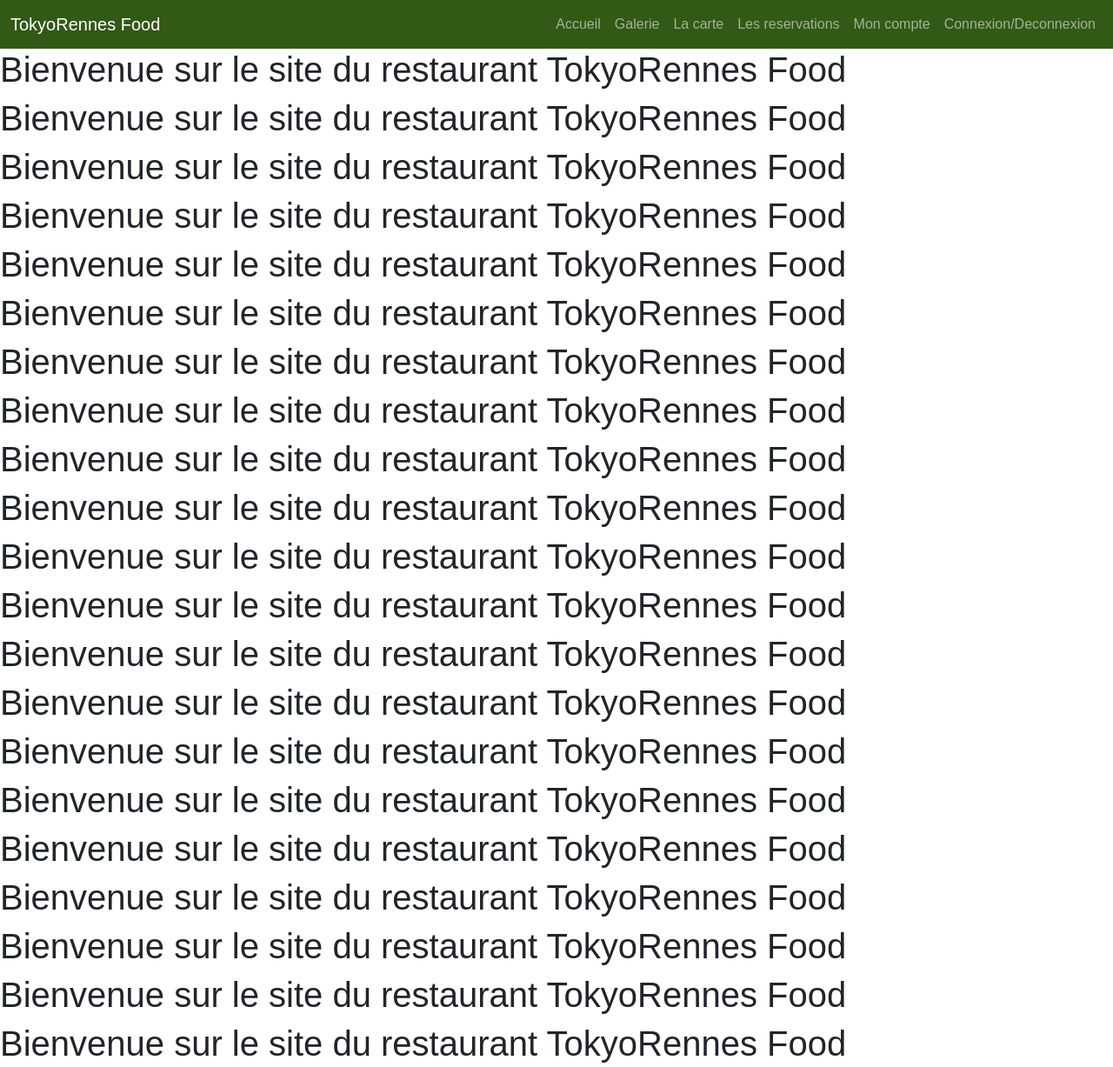
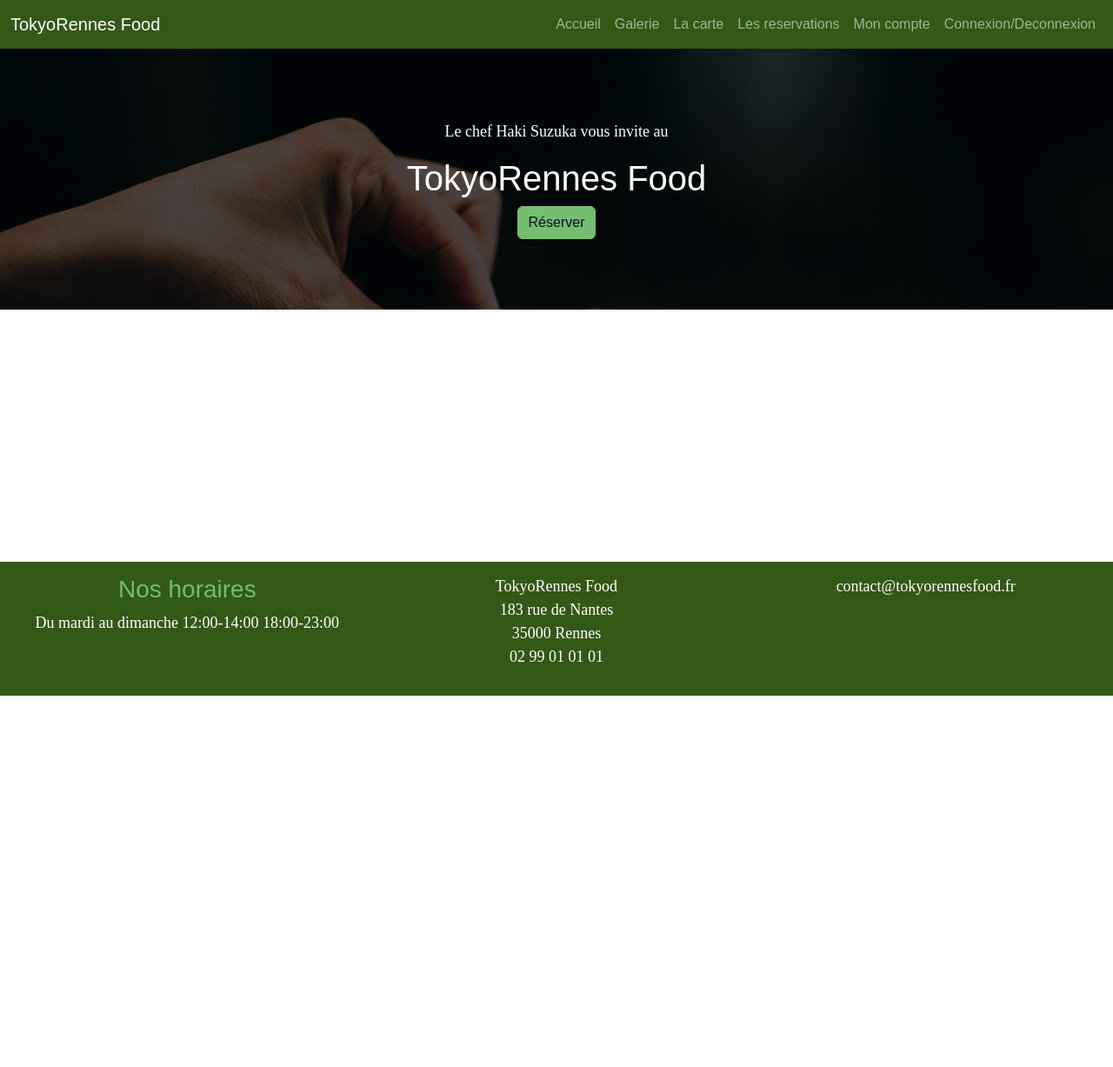
Before and after one commit to Stupnitsky99/TokyoRennesFoodFront, a website with bundled scripts: page index.html in a window 1280 px wide. Shown: the top 1227 px of the page at 87% size. After the commit the page ends 800 px from the top, so only its background shows below. Built offline with nearby package versions, Linux system fonts and the light colour scheme; files whose address does not match are found by name; a web font is replaced by a local one.

Commit message:
ajout des images + bloc big title

```diff
--- a/pages/home.html
+++ b/pages/home.html
@@ -1,23 +1,8 @@
-<h1>Bienvenue sur le site du restaurant TokyoRennes Food</h1>
-<h1>Bienvenue sur le site du restaurant TokyoRennes Food</h1>
-<h1>Bienvenue sur le site du restaurant TokyoRennes Food</h1>
-<h1>Bienvenue sur le site du restaurant TokyoRennes Food</h1>
-<h1>Bienvenue sur le site du restaurant TokyoRennes Food</h1>
-<h1>Bienvenue sur le site du restaurant TokyoRennes Food</h1>
-<h1>Bienvenue sur le site du restaurant TokyoRennes Food</h1>
-<h1>Bienvenue sur le site du restaurant TokyoRennes Food</h1>
-<h1>Bienvenue sur le site du restaurant TokyoRennes Food</h1>
-<h1>Bienvenue sur le site du restaurant TokyoRennes Food</h1>
-<h1>Bienvenue sur le site du restaurant TokyoRennes Food</h1>
-<h1>Bienvenue sur le site du restaurant TokyoRennes Food</h1>
-<h1>Bienvenue sur le site du restaurant TokyoRennes Food</h1>
-<h1>Bienvenue sur le site du restaurant TokyoRennes Food</h1>
-<h1>Bienvenue sur le site du restaurant TokyoRennes Food</h1>
-<h1>Bienvenue sur le site du restaurant TokyoRennes Food</h1>
-<h1>Bienvenue sur le site du restaurant TokyoRennes Food</h1>
-<h1>Bienvenue sur le site du restaurant TokyoRennes Food</h1>
-<h1>Bienvenue sur le site du restaurant TokyoRennes Food</h1>
-<h1>Bienvenue sur le site du restaurant TokyoRennes Food</h1>
-<h1>Bienvenue sur le site du restaurant TokyoRennes Food</h1>
+<div class="hero-scene text-center text-white">
+    <div class="hero-scene-content">
+        <p>Le chef Haki Suzuka vous invite au</p>
+        <h1>TokyoRennes Food</h1>
 
-<button class="btn btn-primary">Kikou</button>
+        <button class="btn btn-primary">Réserver</button>
+    </div>
+</div>
--- a/scss/main.scss
+++ b/scss/main.scss
@@ -16,3 +16,36 @@ footer.footer{
     bottom: 0;
     width: 100%
 }
+
+p{
+    font-family: $font-family-serif;
+    font-size: 18px
+}
+
+.hero-scene{
+    position: relative;
+    &::before{
+        content:"";
+        position: absolute;
+        top:0;
+        left:0;
+        width:100%;
+        height:100%;
+        background-image: url(../images/TokyoRennesFoodPictures/FondHeroScene.jpg);
+        background-size: cover;
+        filter: brightness(0.3);
+    }
+
+    *{
+        //Positionner les éléments devant le ::before
+        position:relative;
+    }
+
+    .hero-scene-content{
+        height: 300px;
+        display: flex;
+        flex-direction: column;
+        align-items: center;
+        justify-content: center;
+    }
+}
```
Also changed, not shown: images/TokyoRennesFoodPictures/FondHeroScene.jpg (added), images/TokyoRennesFoodPictures/restaurant.jpg (added), scss/main.css, 5 other files.
